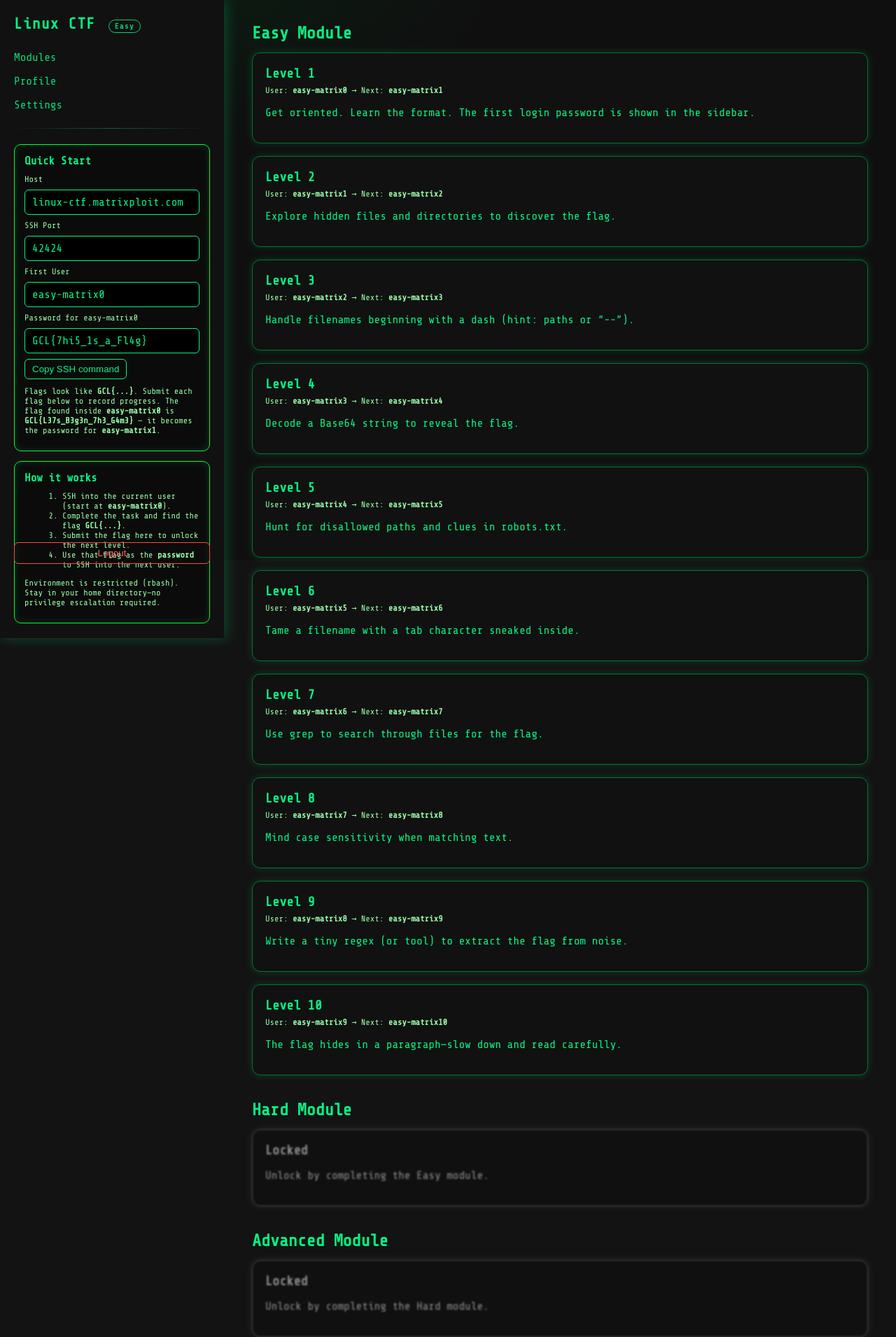
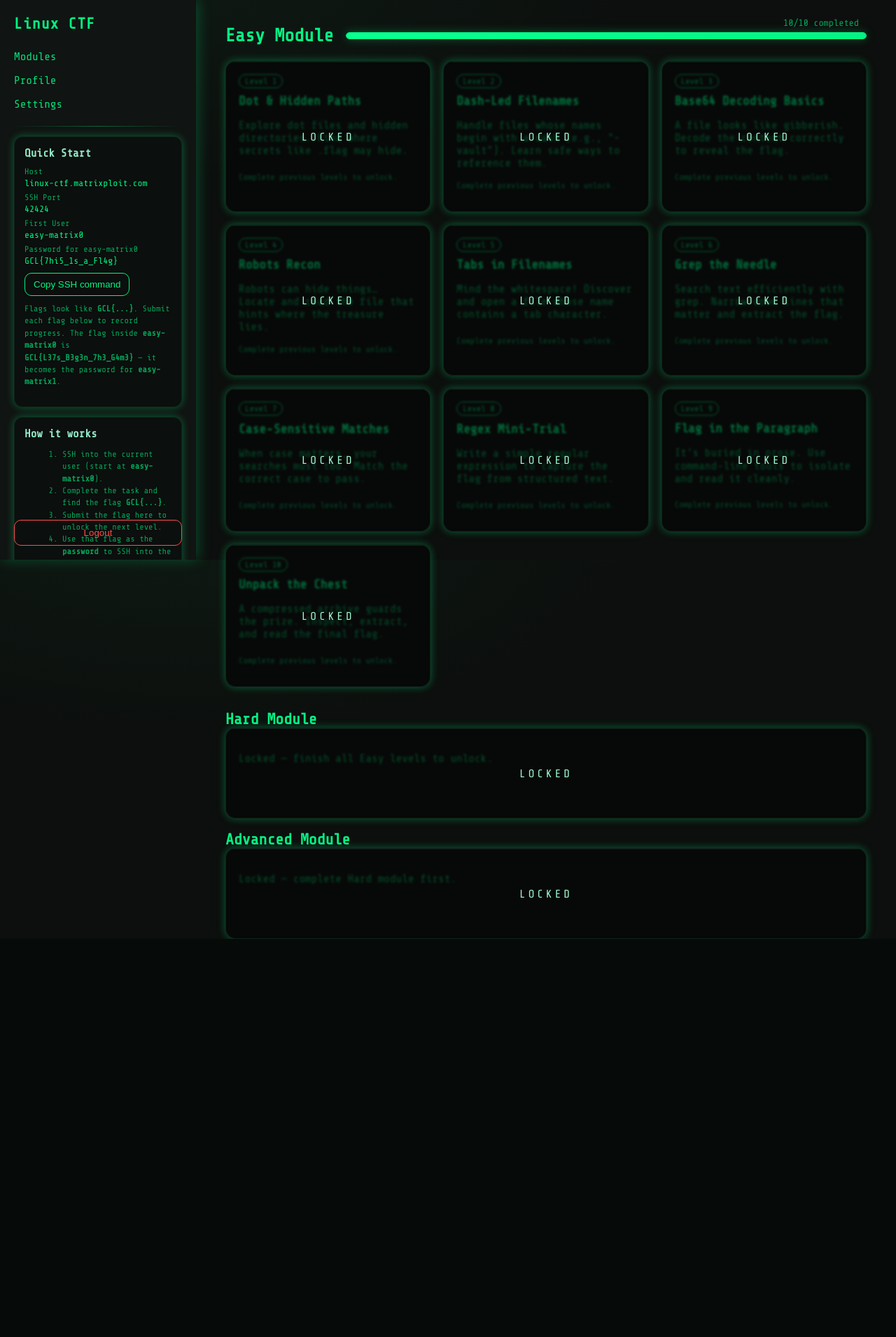
Before and after one commit to yashwankhede/Linux-CTF, a Flask app: template templates/dashboard.html in a window 1280 px wide. Shown: the whole page at 70% size. After the commit the page ends 1342 px from the top, so only its background shows below. Run offline with Flask 3, Linux system fonts and the light colour scheme; the template is opened without the code that fills it, so the values that code supplies are empty.

Commit message:
added info on dashboard page

```diff
--- a/templates/dashboard.html
+++ b/templates/dashboard.html
@@ -1,137 +1,177 @@
 <!DOCTYPE html>
 <html lang="en">
 <head>
-  <meta charset="UTF-8" />
+  <meta charset="UTF-8"/>
   <meta name="viewport" content="width=device-width, initial-scale=1.0"/>
   <title>Dashboard | Linux CTF</title>
-  <link rel="stylesheet" href="/static/style.css" />
   <link href="https://fonts.googleapis.com/css2?family=Share+Tech+Mono&display=swap" rel="stylesheet">
 
+  <style>
+    :root{
+      --bg:#0c0f0d;
+      --panel:#101412;
+      --ink:#03f484;
+      --ink-dim:#03f484a6;
+      --ink-faint:#03f4845c;
+      --danger:#ff4d4d;
+      --muted:#93e9c7;
+      --radius:14px;
+      --glow:0 0 12px var(--ink-faint);
+    }
+    *{box-sizing:border-box}
+    html,body{height:100%}
+    body{
+      margin:0;display:flex;min-height:100vh;
+      background: radial-gradient(1200px 600px at 20% -10%, #0e1a14 2%, var(--bg) 55%) fixed;
+      color:var(--ink);font-family:"Share Tech Mono", monospace;
+    }
+
+    /* Sidebar */
+    .sidebar{
+      width:280px;min-width:260px;height:100vh;position:sticky;top:0;
+      background:var(--panel);padding:22px 20px 90px;overflow-y:auto;
+      box-shadow:3px 0 18px #03f48440;
+    }
+    .brand{font-size:22px;letter-spacing:1px;margin:0 0 18px}
+    .nav a{
+      display:block;padding:8px 0;text-decoration:none;color:var(--ink);
+      opacity:.9;transition:opacity .15s, text-shadow .15s;
+    }
+    .nav a:hover{opacity:1;text-shadow:0 0 10px var(--ink)}
+    .divider{
+      height:1px;margin:14px 0;border:0;background:linear-gradient(90deg,transparent, var(--ink-faint), transparent);
+    }
+
+    /* Quick panels */
+    .quick{background:#0b0f0d;border:1px solid #0f221a;border-radius:12px;padding:14px;margin-top:12px;box-shadow:var(--glow)}
+    .quick h3{margin:0 0 10px;font-size:16px;color:var(--muted)}
+    .meta{font-size:12px;color:var(--ink-dim);margin-top:6px}
+    .k{font-size:13px;margin-top:2px;word-break:break-all}
+    .copy-row{display:flex;align-items:center;gap:8px;margin-top:10px}
+    .ghost-btn{
+      padding:8px 12px;border:1px solid var(--ink);background:transparent;color:var(--ink);
+      border-radius:10px;cursor:pointer;transition:background .15s,color .15s
+    }
+    .ghost-btn:hover{background:var(--ink);color:#04130d}
+    #copy-note{font-size:12px;color:var(--ink-dim);opacity:0;transition:opacity .2s}
+
+    /* Logout */
+    .logout{position:absolute;left:20px;right:20px;bottom:20px}
+    .btn{
+      display:inline-block;padding:10px 14px;border:1px solid var(--danger);color:var(--danger);
+      background:transparent;width:100%;cursor:pointer;border-radius:10px;transition:background .15s
+    }
+    .btn:hover{background:rgba(255,77,77,.1)}
+
+    /* Main content */
+    .content{flex:1;max-width:1100px;margin:0 auto;padding:36px 42px 80px}
+    .header{display:flex;align-items:center;gap:18px;flex-wrap:wrap;margin-bottom:22px}
+    .title{margin:0;font-size:26px}
+    .progress{
+      flex:1;min-width:260px;height:10px;border:1px solid var(--ink);border-radius:999px;position:relative;
+      background:#0a0d0c;box-shadow:inset 0 0 10px #000
+    }
+    .bar{
+      position:absolute;left:0;top:0;bottom:0;width:0;border-radius:999px;
+      background:linear-gradient(90deg,#0bff92,#03f484);box-shadow:0 0 14px var(--ink-faint)
+    }
+    .progress small{position:absolute;right:10px;top:-22px;color:var(--ink-dim)}
+
+    /* Grid of levels */
+    .grid{display:grid;grid-template-columns:repeat(auto-fill,minmax(280px,1fr));gap:18px}
+    .card{
+      position:relative;overflow:hidden;background:var(--panel);
+      border:1px solid #0f221a;border-radius:var(--radius);padding:18px;box-shadow:var(--glow)
+    }
+    .card.current{outline:1px dashed var(--ink);box-shadow:0 0 18px var(--ink-faint)}
+    .card.completed{opacity:.9}
+    .badge{
+      display:inline-block;font-size:12px;border:1px solid var(--ink);padding:2px 8px;border-radius:999px;opacity:.85
+    }
+    .title-sm{margin:8px 0 6px 0;font-size:18px}
+    .desc{color:var(--ink-dim);min-height:60px}
+    .hint{font-size:12px;color:var(--ink-dim);margin-top:8px}
+    .tick{color:#86ffb7}
+
+    /* Lock overlay (keeps layout but blocks interaction) */
+    .locked{pointer-events:none}
+    .locked::after{
+      content:"LOCKED";position:absolute;inset:0;display:grid;place-items:center;
+      background:rgba(0,0,0,.55);backdrop-filter:blur(1.5px);color:#9ef7cf;
+      border-top:1px solid #0f221a;letter-spacing:4px
+    }
+
+    /* Inputs */
+    .flag-row{display:flex;gap:8px;margin-top:10px}
+    input[type=text]{
+      flex:1;padding:8px;border:1px solid var(--ink);border-radius:8px;
+      background:#020403;color:var(--ink);font-family:inherit
+    }
+    .submit{
+      border:1px solid var(--ink);background:transparent;color:var(--ink);
+      padding:8px 14px;border-radius:8px;cursor:pointer;transition:background .15s,color .15s
+    }
+    .submit:hover{background:var(--ink);color:#04130d}
+
+    /* Small helpers */
+    .subtle{color:var(--ink-dim);font-size:12px;line-height:1.45}
+    @media (max-width: 880px){
+      .sidebar{width:250px}
+      .content{padding:26px 22px 60px}
+    }
+  </style>
+
   <script>
-    // Submit as application/x-www-form-urlencoded (matches Flask request.form)
-    function submitFlag(level) {
+    function copyToClipboard(text){
+      navigator.clipboard.writeText(text).then(()=>{
+        const note = document.getElementById('copy-note');
+        if(note){ note.style.opacity = '1'; setTimeout(()=>note.style.opacity='0', 1200); }
+      });
+    }
+    function submitFlag(level){
       const input = document.getElementById(`flag-input-${level}`);
       const flag = (input?.value || "").trim();
-      if (!flag) return alert("Please enter a flag.");
-
-      const body = new URLSearchParams();
-      body.append("flag", flag);
-
-      fetch("/submit-flag", {
-        method: "POST",
-        headers: { "Content-Type": "application/x-www-form-urlencoded" },
-        body
+      if(!flag){ alert("Please enter a flag."); return; }
+      fetch("/submit-flag",{
+        method:"POST",
+        headers:{"Content-Type":"application/json"},
+        body:JSON.stringify({ level, flag })
       })
-      .then(r => r.json())
-      .then(data => {
-        alert(data.message || "Submitted.");
-        if (data.success) location.reload();
+      .then(r=>r.json())
+      .then(d=>{
+        alert(d.message || "Submitted");
+        if(d.success){ location.reload(); }
       })
-      .catch(() => alert("Network error. Try again."));
-    }
-
-    function copyToClipboard(text, msg = "Copied!") {
-      navigator.clipboard.writeText(text).then(() => {
-        const n = document.getElementById("copy-note");
-        if (!n) return;
-        n.textContent = msg;
-        n.style.opacity = 1;
-        setTimeout(() => (n.style.opacity = 0), 1200);
-      });
+      .catch(()=>alert("Network error"));
     }
   </script>
-
-  <style>
-    :root { --neon:#03f484; --bg:#0e0e0e; --panel:#111; --muted:#98ffa8; }
-
-    body {
-      font-family: 'Share Tech Mono', monospace;
-      background: radial-gradient(1200px 700px at 20% -10%, #0b1e12 0%, #0f0f0f 40%, #0f0f0f 100%);
-      color: var(--neon);
-      margin: 0; display: flex;
-    }
-    .sidebar {
-      width: 280px; min-width: 260px; height: 100vh; position: sticky; top:0;
-      background: var(--panel); padding: 22px 20px 90px;
-      box-shadow: 3px 0 18px #03f48440; overflow-y: auto;
-    }
-    .brand { font-size: 22px; letter-spacing: 1px; margin: 0 0 18px; }
-    .nav a {
-      display: block; padding: 8px 0; text-decoration: none; color: var(--neon);
-      opacity: .9;
-    }
-    .nav a:hover { text-shadow: 0 0 10px var(--neon); opacity: 1; }
-
-    .quick {
-      margin-top: 18px; background: #0b0b0b; border: 1px solid #0f3; border-radius: 10px;
-      padding: 14px 14px 10px; box-shadow: inset 0 0 12px #03f48425;
-    }
-    .quick h3 { margin: 0 0 10px; font-size: 16px; }
-    .k { background:#000; border:1px solid var(--neon); padding:8px 10px; border-radius:6px; display:block; word-break:break-all;}
-    .subtle { color: var(--muted); font-size: 12px; margin-top: 8px; }
-    .badge { display:inline-block; border:1px solid var(--neon); padding:2px 8px; border-radius:999px; font-size:11px; margin-left:6px; opacity:.85;}
-    .copy-row { display:flex; gap:8px; align-items:center; margin-top:8px; }
-    .ghost-btn {
-      background: transparent; border: 1px solid var(--neon); color: var(--neon);
-      padding: 6px 10px; cursor: pointer; border-radius: 6px;
-    }
-    .ghost-btn:hover { background: var(--neon); color:#000; }
-    #copy-note { transition: opacity .2s; opacity:0; font-size:12px; color:var(--muted); }
-
-    .content { flex: 1; padding: 34px 40px 70px; }
-    .module-section { margin-bottom: 36px; }
-    .module-section h2 { margin: 0 0 14px; }
-    .divider { height:1px; background: linear-gradient(90deg, transparent, #03f48455, transparent); margin: 16px 0 22px; }
-
-    .level {
-      margin-bottom: 18px; background: var(--panel); padding: 18px; border-radius: 12px;
-      box-shadow: 0 0 12px #03f4842d; border:1px solid #073; position: relative;
-    }
-    .level h3 { margin: 0 0 6px; display:flex; align-items:center; gap:8px; }
-    .level.locked { filter: grayscale(1) blur(1px); opacity:.75; pointer-events:none; }
-    .meta { color: var(--muted); font-size: 12px; margin-bottom: 8px; }
-
-    input[type=text]{
-      width: 280px; padding: 7px 8px; background:#000; color:var(--neon);
-      border:1px solid var(--neon); border-radius: 6px; font-family: inherit;
-    }
-    button {
-      background: transparent; border: 1px solid var(--neon);
-      padding: 7px 14px; color: var(--neon); cursor: pointer; border-radius: 6px;
-    }
-    button:hover { background: var(--neon); color: #000; }
-
-    .logout-form { position: sticky; bottom: 16px; margin-top: 22px; }
-    .logout-form button { border-color: #f44; color:#f66; width: 100%; }
-    .logout-form button:hover { background:#f44; color:#000; }
-  </style>
 </head>
-
 <body>
-  <aside class="sidebar">
-    <h1 class="brand">Linux CTF <span class="badge">Easy</span></h1>
-
-    <nav class="nav">
+  <!-- Sidebar -->
+  <aside class="sidebar" aria-label="Sidebar">
+    <h1 class="brand">Linux CTF</h1>
+    <nav class="nav" aria-label="Primary">
       <a href="/dashboard">Modules</a>
       <a href="/profile">Profile</a>
       <a href="/settings">Settings</a>
     </nav>
 
-    <div class="divider"></div>
+    <hr class="divider"/>
 
     <!-- QUICK START -->
-    <section class="quick">
-      <h3>Quick Start</h3>
+    <section class="quick" aria-labelledby="qs-title">
+      <h3 id="qs-title">Quick Start</h3>
+
       <div class="meta">Host</div>
       <div class="k">linux-ctf.matrixploit.com</div>
 
-      <div class="meta" style="margin-top:8px;">SSH Port</div>
+      <div class="meta">SSH Port</div>
       <div class="k">42424</div>
 
-      <div class="meta" style="margin-top:8px;">First User</div>
+      <div class="meta">First User</div>
       <div class="k">easy-matrix0</div>
 
-      <div class="meta" style="margin-top:8px;">Password for easy-matrix0</div>
+      <div class="meta">Password for easy-matrix0</div>
       <div class="k">GCL{7hi5_1s_a_Fl4g}</div>
 
       <div class="copy-row">
@@ -139,19 +179,19 @@
                 onclick="copyToClipboard('ssh -p 42424 easy-matrix0@linux-ctf.matrixploit.com')">
           Copy SSH command
         </button>
-        <span id="copy-note">Copied!</span>
+        <span id="copy-note" role="status" aria-live="polite">Copied!</span>
       </div>
 
-      <p class="subtle" style="margin-top:10px;">
+      <p class="subtle" style="margin-top:10px">
         Flags look like <b>GCL{...}</b>. Submit each flag below to record progress.
-        The flag found inside <b>easy-matrix0</b> is
-        <b>GCL{L37s_B3g3n_7h3_G4m3}</b> — it becomes the password for <b>easy-matrix1</b>.
+        The flag inside <b>easy-matrix0</b> is <b>GCL{L37s_B3g3n_7h3_G4m3}</b> — it becomes
+        the password for <b>easy-matrix1</b>.
       </p>
     </section>
 
-    <section class="quick" style="margin-top:14px;">
-      <h3>How it works</h3>
-      <ol class="subtle" style="margin-left:14px;">
+    <section class="quick" style="margin-top:14px" aria-labelledby="how-title">
+      <h3 id="how-title">How it works</h3>
+      <ol class="subtle" style="margin-left:14px">
         <li>SSH into the current user (start at <b>easy-matrix0</b>).</li>
         <li>Complete the task and find the flag <b>GCL{...}</b>.</li>
         <li>Submit the flag here to unlock the next level.</li>
@@ -160,59 +200,71 @@
       <p class="subtle">Environment is restricted (rbash). Stay in your home directory—no privilege escalation required.</p>
     </section>
 
-    <form action="/logout" method="POST" class="logout-form">
-      <button type="submit">Logout</button>
+    <form class="logout" action="/logout" method="POST">
+      <button class="btn" type="submit">Logout</button>
     </form>
   </aside>
 
+  <!-- Main content -->
   <main class="content">
-    <section class="module-section">
-      <h2>Easy Module</h2>
+    {% set total = 10 %}
+    {% set progress = (last_completed_level if last_completed_level <= total else total) %}
+    <header class="header">
+      <h2 class="title">Easy Module</h2>
+      <div class="progress" aria-label="progress">
+        <div class="bar" style="width: {{ (progress/total*100) }}%"></div>
+        <small>{{ progress }}/{{ total }} completed</small>
+      </div>
+    </header>
 
-      {% set level_descriptions = [
-        'Get oriented. Learn the format. The first login password is shown in the sidebar.',
-        'Explore hidden files and directories to discover the flag.',
-        'Handle filenames beginning with a dash (hint: paths or “--”).',
-        'Decode a Base64 string to reveal the flag.',
-        'Hunt for disallowed paths and clues in robots.txt.',
-        'Tame a filename with a tab character sneaked inside.',
-        'Use grep to search through files for the flag.',
-        'Mind case sensitivity when matching text.',
-        'Write a tiny regex (or tool) to extract the flag from noise.',
-        'The flag hides in a paragraph—slow down and read carefully.',
-        'Unpack the “treasure chest” archive and retrieve the flag.'
-      ] %}
+    {# Level blurbs #}
+    {% set levels = [
+      {'n':1,  'name':'Dot & Hidden Paths',     'blurb':'Explore dot files and hidden directories. Find where secrets like .flag may hide.'},
+      {'n':2,  'name':'Dash-Led Filenames',     'blurb':'Handle files whose names begin with a dash (e.g., \"-vault\"). Learn safe ways to reference them.'},
+      {'n':3,  'name':'Base64 Decoding Basics', 'blurb':'A file looks like gibberish. Decode the content correctly to reveal the flag.'},
+      {'n':4,  'name':'Robots Recon',           'blurb':'Robots can hide things… Locate and read the file that hints where the treasure lies.'},
+      {'n':5,  'name':'Tabs in Filenames',      'blurb':'Mind the whitespace! Discover and open a file whose name contains a tab character.'},
+      {'n':6,  'name':'Grep the Needle',        'blurb':'Search text efficiently with grep. Narrow down lines that matter and extract the flag.'},
+      {'n':7,  'name':'Case‑Sensitive Matches', 'blurb':'When case matters, your searches must too. Match the correct case to pass.'},
+      {'n':8,  'name':'Regex Mini‑Trial',       'blurb':'Write a simple regular expression to capture the flag from structured text.'},
+      {'n':9,  'name':'Flag in the Paragraph',  'blurb':'It’s buried in prose. Use command‑line tools to isolate and read it cleanly.'},
+      {'n':10, 'name':'Unpack the Chest',       'blurb':'A compressed archive guards the prize. Inspect, extract, and read the final flag.'}
+    ] %}
 
-      {% for i in range(1, 11) %}
-      <div class="level {% if last_completed_level + 1 < i %}locked{% endif %}">
-        <h3>Level {{ i }}</h3>
-        <div class="meta">User: <b>easy-matrix{{ i-1 }}</b> → Next: <b>easy-matrix{{ i }}</b></div>
-        <p>{{ level_descriptions[i-1] }}</p>
+    <section class="grid" aria-label="Easy levels">
+      {% for L in levels %}
+        {% set i = L.n %}
+        {% set is_current = (i == last_completed_level + 1) %}
+        {% set is_done = (i <= last_completed_level) %}
+        <article class="card{% if is_current %} current{% endif %}{% if not is_current and not is_done %} locked{% endif %}{% if is_done %} completed{% endif %}">
+          <span class="badge">Level {{ i }}</span>
+          <h3 class="title-sm">{{ L.name }}</h3>
+          <p class="desc">{{ L.blurb }}</p>
 
-        {% if i == last_completed_level + 1 %}
-          <input type="text" id="flag-input-{{ i }}" placeholder="Enter flag e.g., GCL{...}" />
-          <button onclick="submitFlag({{ i }})">Submit</button>
-        {% elif i <= last_completed_level %}
-          <p>✅ Completed</p>
-        {% endif %}
-      </div>
+          {% if is_current %}
+            <div class="flag-row">
+              <input id="flag-input-{{ i }}" type="text" placeholder="Enter flag e.g. GCL{...}" autocomplete="off" spellcheck="false">
+              <button class="submit" onclick="submitFlag({{ i }})">Submit</button>
+            </div>
+            <p class="hint">Tip: your current user’s flag becomes the password for the next SSH user.</p>
+          {% elif is_done %}
+            <p class="hint"><span class="tick">✅ Completed</span></p>
+          {% else %}
+            <p class="hint">Complete previous levels to unlock.</p>
+          {% endif %}
+        </article>
       {% endfor %}
     </section>
 
-    <section class="module-section">
-      <h2>Hard Module</h2>
-      <div class="level locked">
-        <h3>Locked</h3>
-        <p>Unlock by completing the Easy module.</p>
-      </div>
+    <!-- Future modules -->
+    <section style="margin-top:34px">
+      <h2 class="title" style="font-size:22px">Hard Module</h2>
+      <div class="card locked"><p class="desc">Locked — finish all Easy levels to unlock.</p></div>
     </section>
 
-    <section class="module-section">
-      <h2>Advanced Module</h2>
-      <div class="level locked">
-        <h3>Locked</h3>
-        <p>Unlock by completing the Hard module.</p>
-      </div>
+    <section style="margin-top:18px">
+      <h2 class="title" style="font-size:22px">Advanced Module</h2>
+      <div class="card locked"><p class="desc">Locked — complete Hard module first.</p></div>
     </section>
   </main>
 </body>
```
